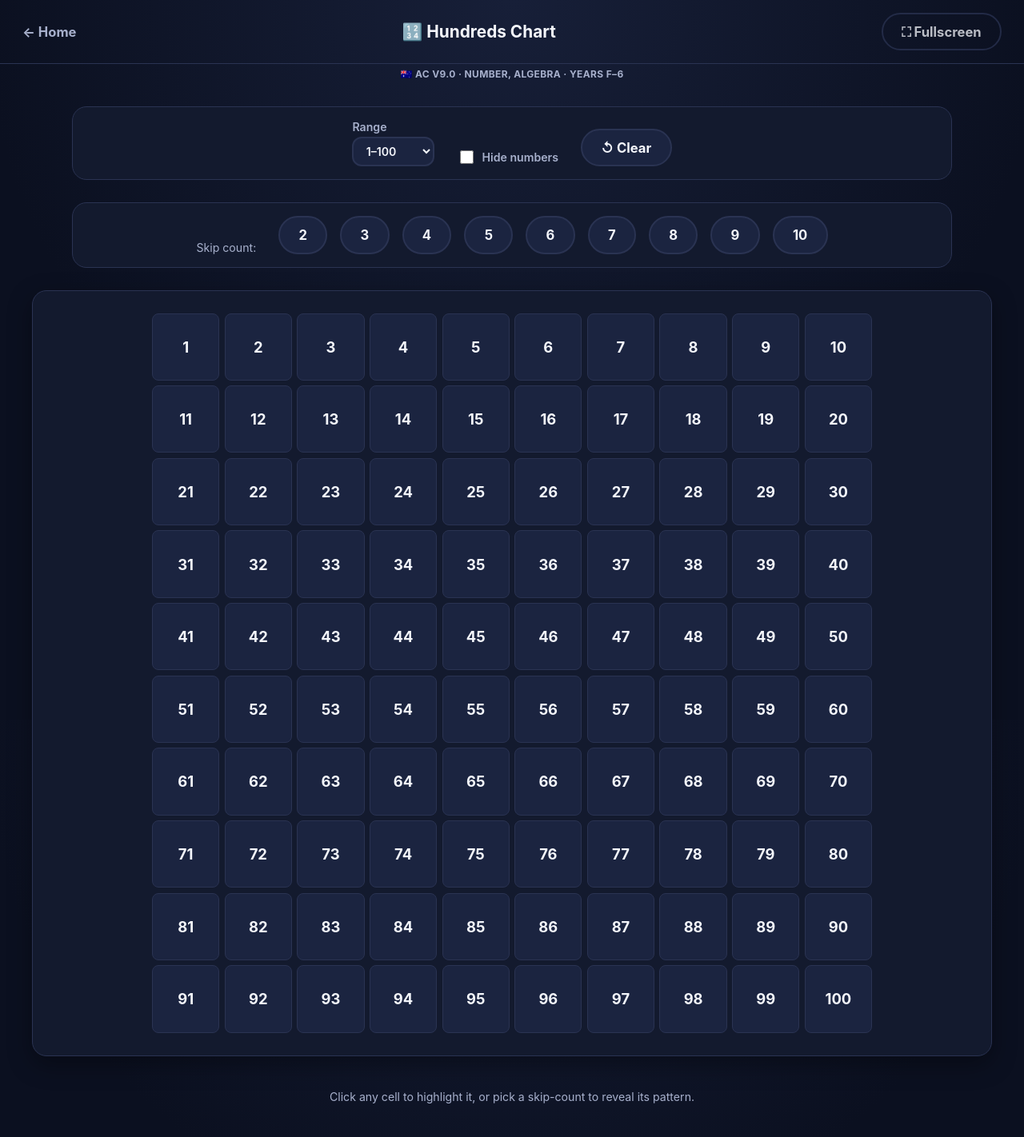
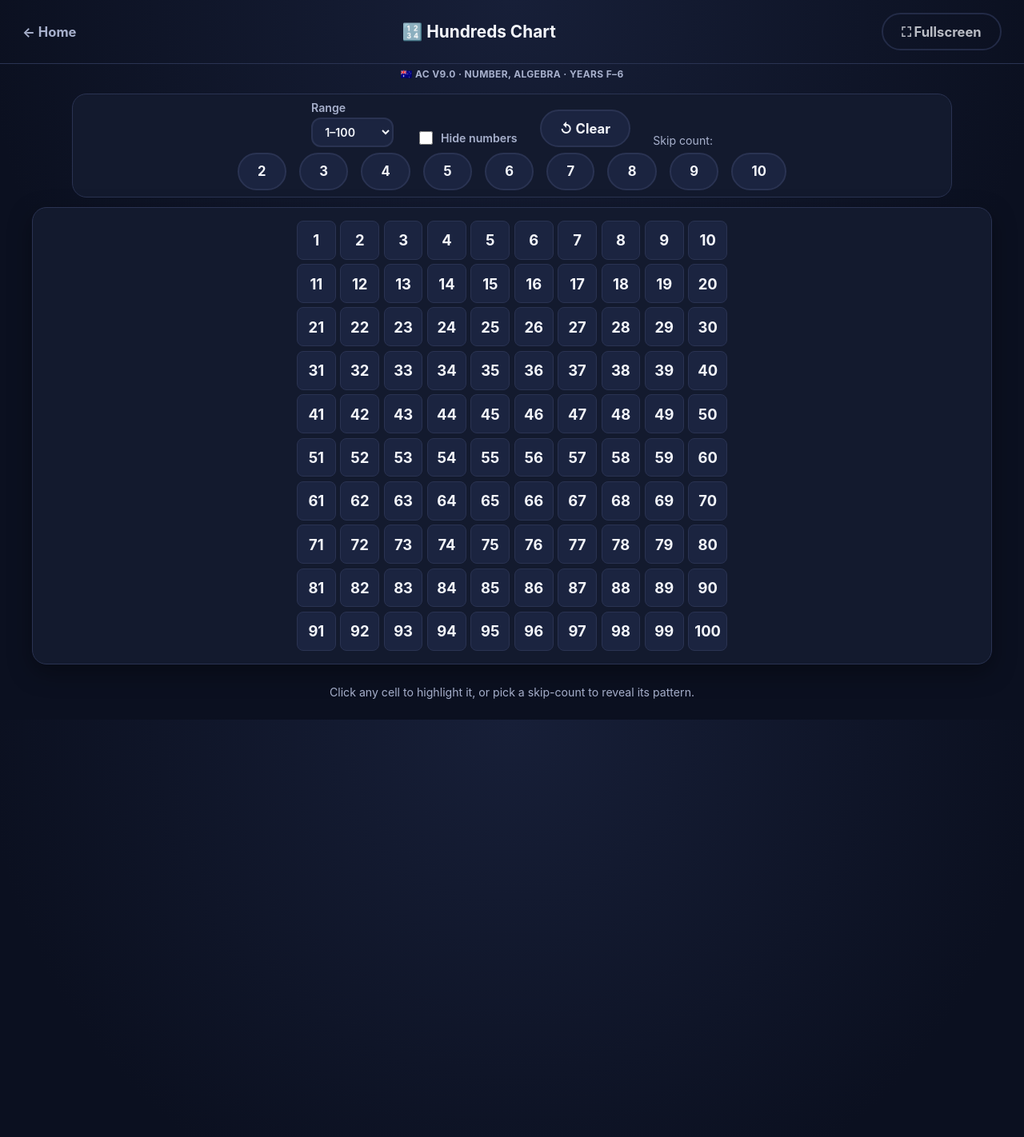
Before and after one commit to andrew-snape/mathswarmups, a Jekyll site: the page built from activities/hundreds-chart.html, in a window 1280 px wide. Shown: the whole page at 80% size. Built offline with Jekyll 4.4.1, drawn with Linux system fonts in a browser that asks for light colours.

Commit message:
Fix Hundreds Chart overflowing below the fold
.activity-page used min-height:100vh, which is a floor, not a
ceiling — once total content (header + controls + 100-cell grid +
hint) exceeded the viewport, the whole page just grew and scrolled,
so the chart needed scrolling to see numbers 71-100. Changed to a
fixed height:100vh with overflow-y:auto as a fallback, so flex:1
children actually get constrained to the remaining space.

The grid itself is now sized by JS (sizeGrid in hundreds-chart.js)
rather than a CSS vh guess, computing available space from
everything BUT the stage (to avoid measuring the stage's own
height, which depends circularly on the grid size being set).
Reruns on resize, fullscreen toggle, and stage resize.

Also merged the two controls-bar rows into one and trimmed padding
so more vertical room goes to the chart itself.

Co-Authored-By: Claude Sonnet 5 <noreply@anthropic.com>

```diff
--- a/activities/hundreds-chart.html
+++ b/activities/hundreds-chart.html
@@ -7,7 +7,7 @@ blurb: Click to highlight patterns, reveal skip-counting multiples, or hide the
 strand: "Number, Algebra"
 years: "F–6"
 ---
-<div class="controls-bar">
+<div class="controls-bar hc-controls">
   <label class="field">
     Range
     <select id="hc-range">
@@ -19,9 +19,6 @@ years: "F–6"
     <input type="checkbox" id="hc-hide-numbers"> Hide numbers
   </label>
   <button class="btn" id="hc-clear" type="button">↺ Clear</button>
-</div>
-
-<div class="controls-bar">
   <span class="hint" style="margin:0;">Skip count:</span>
   <div class="btn-group" id="hc-skip-buttons"></div>
 </div>
@@ -33,23 +30,35 @@ years: "F–6"
 <p class="hint">Click any cell to highlight it, or pick a skip-count to reveal its pattern.</p>
 
 <style>
+[data-page="hundreds-chart"] .activity-main {
+  gap: 0.75rem;
+  padding-top: 0.75rem;
+  padding-bottom: 0.75rem;
+}
+.hc-controls {
+  padding: 0.5rem var(--space-3);
+  row-gap: 0.4rem;
+}
+#hc-stage {
+  padding: 0.75rem;
+}
 .hundred-grid {
   display: grid;
   grid-template-columns: repeat(10, 1fr);
-  gap: 0.4rem;
-  width: 100%;
-  max-width: 900px;
+  gap: 0.35rem;
+  width: 600px;
+  max-width: 100%;
+  aspect-ratio: 1;
   margin: 0 auto;
 }
 .hundred-cell {
-  aspect-ratio: 1;
   display: flex;
   align-items: center;
   justify-content: center;
   background: var(--panel-2);
   border: 1px solid var(--border);
   border-radius: 8px;
-  font-size: clamp(0.7rem, 1.6vw, 1.15rem);
+  font-size: clamp(0.65rem, 2.2vmin, 1.15rem);
   font-weight: 700;
   color: var(--text);
   cursor: pointer;
--- a/assets/css/main.css
+++ b/assets/css/main.css
@@ -177,9 +177,10 @@ footer.site-footer {
 
 /* ---------- Activity page shell ---------- */
 .activity-page {
-  min-height: 100vh;
+  height: 100vh;
   display: flex;
   flex-direction: column;
+  overflow-y: auto;
 }
 
 .top-bar {
--- a/assets/js/hundreds-chart.js
+++ b/assets/js/hundreds-chart.js
@@ -4,6 +4,37 @@
   const clearBtn = document.getElementById('hc-clear');
   const skipButtonsEl = document.getElementById('hc-skip-buttons');
   const grid = document.getElementById('hc-grid');
+  const stage = document.getElementById('hc-stage');
+
+  function sizeGrid() {
+    // Measure everything EXCEPT the stage, since the stage's own height
+    // depends on the grid size we're about to set — using stage.clientHeight
+    // here would be circular (it grows to fit whatever we just set).
+    const mainEl = document.querySelector('.activity-main');
+    const mainStyles = getComputedStyle(mainEl);
+    const paddingV = parseFloat(mainStyles.paddingTop) + parseFloat(mainStyles.paddingBottom);
+    const gap = parseFloat(mainStyles.rowGap) || 0;
+    const siblingsHeight = Array.from(mainEl.children)
+      .filter(c => c !== stage)
+      .reduce((sum, c) => sum + c.getBoundingClientRect().height, 0);
+    const gapsTotal = gap * (mainEl.children.length - 1);
+    const topBar = document.querySelector('.top-bar');
+    const badge = document.querySelector('.curriculum-badge');
+    const fixedHeight = (topBar ? topBar.getBoundingClientRect().height : 0) +
+      (badge ? badge.getBoundingClientRect().height : 0) +
+      paddingV + siblingsHeight + gapsTotal;
+
+    const stageStyles = getComputedStyle(stage);
+    const stagePaddingV = parseFloat(stageStyles.paddingTop) + parseFloat(stageStyles.paddingBottom);
+    const stagePaddingH = parseFloat(stageStyles.paddingLeft) + parseFloat(stageStyles.paddingRight);
+    const stageBorderV = parseFloat(stageStyles.borderTopWidth) + parseFloat(stageStyles.borderBottomWidth);
+
+    const remainingForStage = window.innerHeight - fixedHeight;
+    const availableHeight = remainingForStage - stagePaddingV - stageBorderV - 24;
+    const availableWidth = stage.clientWidth - stagePaddingH;
+    const size = Math.max(240, Math.min(availableWidth, availableHeight));
+    grid.style.width = `${size}px`;
+  }
 
   function buildGrid() {
     const start = parseInt(rangeSelect.value, 10);
@@ -52,6 +83,13 @@
     });
   });
 
+  window.addEventListener('resize', sizeGrid);
+  if (window.ResizeObserver) {
+    new ResizeObserver(sizeGrid).observe(stage);
+  }
+  document.addEventListener('fullscreenchange', () => setTimeout(sizeGrid, 50));
+
   buildSkipButtons();
   buildGrid();
+  sizeGrid();
 })();
```
